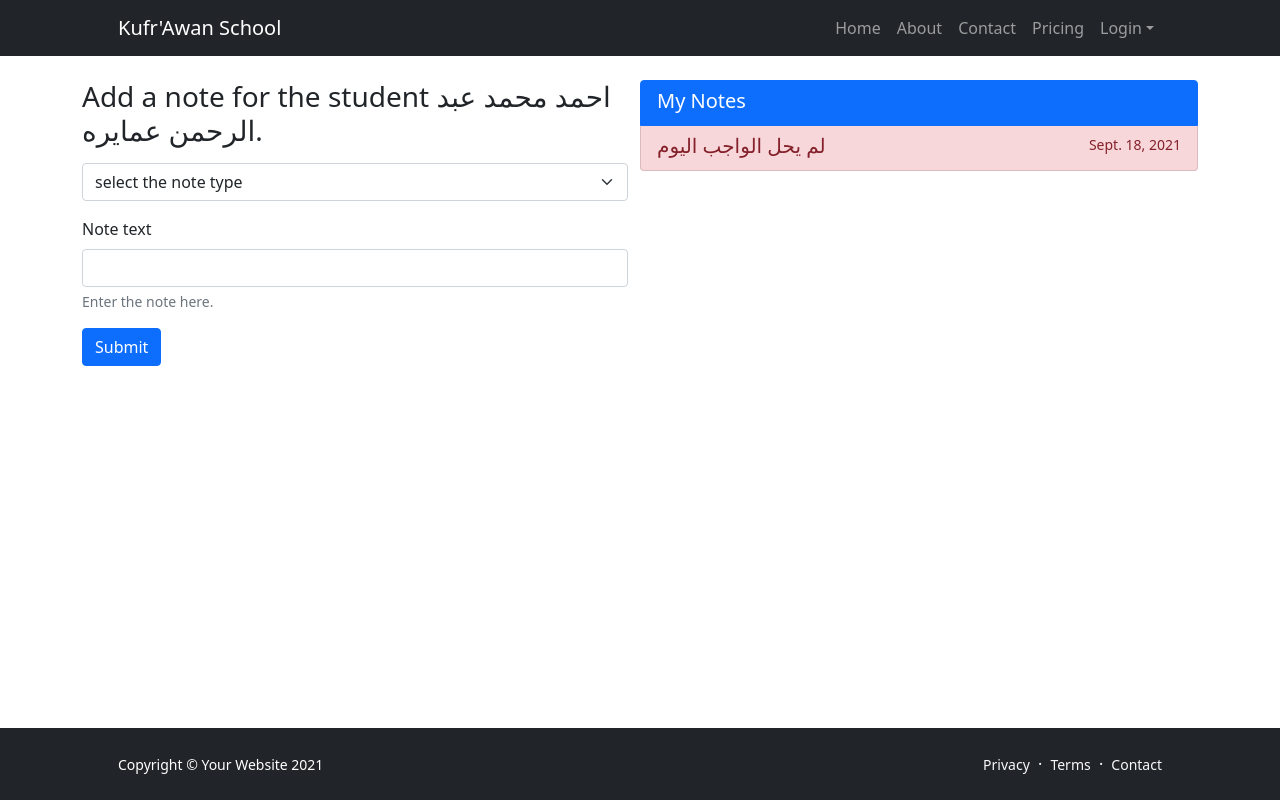
After one commit to ymankh/kufr-awan-school-django-management-system, a Django app: page /students_tabels/singel_student/37/ in a window 1280 px wide. The commit adds this page. Run offline with Django 3.2, Linux system fonts and the light colour scheme; data comes from the database, SQL or seed files in the repository; both versions use the stored data as it was after the commit; some libraries are stand-ins or nearby versions.

Commit message:
fix the add note to student page

```diff
--- a/grade/models.py
+++ b/grade/models.py
@@ -1,4 +1,3 @@
-from django.core.exceptions import ValidationError
 from django.db import models
 from django.contrib.auth.models import User
 from django.core.validators import MaxValueValidator, MinValueValidator
@@ -10,7 +9,7 @@ def validate_digit_length(phone):
 
 
 class Section(models.Model):
-    section = models.CharField(max_length=10)
+    section = models.CharField(max_length=10, unique=True)
 
     def __str__(self):
         return self.section
@@ -36,12 +35,20 @@ class Phone(models.Model):
         return self.phone
 
 
+class Group(models.Model):
+    group = models.CharField(max_length=1, unique=True)
+
+    def __str__(self):
+        return self.group
+
+
 class Student(models.Model):
     full_name = models.CharField(max_length=100, unique=True)
     national_id = models.CharField(verbose_name="national id", max_length=10,
                                    validators=[validate_digit_length], unique=True, null=True)
     grade = models.ForeignKey(Grade, null=True, on_delete=models.SET_NULL)
     section = models.ForeignKey(Section, null=True, on_delete=models.SET_NULL)
+    group = models.ForeignKey(Group, null=True, on_delete=models.SET_NULL, blank=True)
     profile_pic = models.FileField(null=True, blank=True)
     mobile = models.OneToOneField(Phone, on_delete=models.SET_NULL, null=True, blank=True)
 
--- /dev/null
+++ b/grade/templates/student_edit.html
@@ -0,0 +1,58 @@
+{% extends '__bass.html' %}
+{% block title %} student {{ student }} information {% endblock %}
+{% block contant %}
+    <div class="container">
+        <div class="row">
+            <div class="col-lg-6">
+                <div class="my-4">
+                    <form method="POST">
+                    {% csrf_token %}
+                        <div class="mb-3">
+                            <h3> Add a note for the student {{ student.full_name }}. </h3>
+                        </div>
+                        <div class="mb-3">
+                            <select class="form-select" aria-label="Default select example" name="note_type">
+                                <option disabled selected>select the note type</option>
+                                {% for note_type in note_types %}
+                                    <option value="{{ note_type.id }}">{{ note_type.NoteType }}
+                                        - {{ note_type.tag }}</option>
+                                {% endfor %}
+                            </select>
+                        </div>
+                        <div class="mb-3">
+                            <label for="note_text" class="form-label">Note text</label>
+                            <input type="text" class="form-control" name="note_text" aria-describedby="note_text">
+                            <div id="note_text" class="form-text">Enter the note here.</div>
+                        </div>
+                        <button type="submit" class="btn btn-primary">Submit</button>
+                    </form>
+                </div>
+            </div>
+            <div class="list-group col col-lg-6 my-4">
+                <span class="list-group-item list-group-item-action flex-column align-items-start active">
+                    <div class="d-flex w-100 justify-content-between">
+                        <h5 class="mb-1">My Notes</h5>
+                    </div>
+                </span>
+                {% if notes %}
+                    {% for note in notes %}
+                        <a href="#"
+                           class="list-group-item list-group-item-action flex-column align-items-start list-group-item-{{ note.note_type.tag }}">
+                            <div class="d-flex w-100 justify-content-between">
+                                <h5 class="mb-1">{{ note.note }}</h5>
+                                <small>{{ note.note_date }}</small>
+                            </div>
+                        </a>
+                    {% endfor %}
+                {% else %}
+                    <a href="#"
+                       class="list-group-item list-group-item-action flex-column align-items-start bg-{{ note.note_type.tag }}">
+                        <div class="d-flex w-100 justify-content-between">
+                            <h4 class="mb-1">There are no notes yet...</h4>
+                        </div>
+                    </a>
+                {% endif %}
+            </div>
+        </div>
+    </div>
+{% endblock %}
--- a/grade/templates/students_table.html
+++ b/grade/templates/students_table.html
@@ -11,7 +11,7 @@
                 <th scope="col">Handle</th>
                 <th scope="col">
                     <label class="switch">
-                        <input id="select_all" class="checkbox"  type="checkbox" size="lg">
+                        <input id="select_all" class="checkbox" type="checkbox" size="lg">
                         <span class="slider round"></span>
                     </label>
                 </th>
@@ -21,7 +21,9 @@
             {% for student in students %}
                 <tr>
                     <th scope="row">{{ forloop.counter }}</th>
-                    <td>{{ student.full_name }}</td>
+                    <td><a href="{% url 'student_information_edit' student_id=student.id %}"
+                           class="link-dark text">{{ student.full_name }}</a>
+                    </td>
                     <td>{{ student.absence_count }}</td>
                     <td>{{ student.grade }}</td>
                     <td><label for="{{ student.id }}"></label><input type="checkbox" class="checkbox stu_checkbox"
--- a/grade/urls.py
+++ b/grade/urls.py
@@ -6,7 +6,9 @@ urlpatterns = [
     path('login/', views.login, name="login"),
     path('profile/', views.profile, name="profile"),
     path('logout/', views.logout_, name="logout"),
-    path('students_tabels/<int:grade_id>/<int:section_id>/', views.students_table, name="students_table"),
+    path('students_tabels/<int:grade_id>/<int:section_id>/<int:group_id>/', views.students_table, name="students_table"),
     path('chose_grade/', views.chose_grade, name="chose_grade"),
     path('test/', views.test, name='test'),
+    path('students_tabels/singel_student/<int:student_id>/', views.edit_student_information
+         , name="student_information_edit"),
 ]
--- a/grade/views.py
+++ b/grade/views.py
@@ -3,7 +3,7 @@ from django.contrib.auth import logout
 from django.contrib.auth import login as auth_login
 from django.contrib.auth import authenticate
 from django.contrib import messages
-from .models import Student, StudentNote, Grade, Section, Absence
+from .models import Student, StudentNote, Grade, Section, Absence, StudentNoteType, Group
 from django.utils import timezone
 import json
 
@@ -54,24 +54,37 @@ def profile(request):
     return render(request, "profile.html", {"notes": notes, "time_now": timezone.now(), "student": student})
 
 
-def students_table(request, grade_id, section_id):
+def students_table(request, grade_id, section_id, group_id):
+    if not request.user.is_staff:
+        return redirect("index")
     if request.method == "POST":
-        # take the ideas of the students and set an absence on each one
+        # take the id's of the students and set an absence on each one
         if request.POST["students_absence"]:
             for stu_id in request.POST["students_absence"].split(","):
                 Absence(student=Student(id=stu_id)).save()
-    students = Student.objects.filter(grade=Grade(id=grade_id), section=Section(id=section_id))
+    if group_id == 0:
+        students = Student.objects.filter(grade=Grade(id=grade_id), section=Section(id=section_id))
+    else:
+        students = Student.objects.filter(grade=Grade(id=grade_id), section=Section(id=section_id),
+                                          group=Group(id=group_id))
     students_id = json.dumps([student.id for student in students])
     return render(request, "students_table.html",
-                  {"grade_id": grade_id, "section_id": section_id, "students": students, "students_id": students_id})
+                  {"grade_id": grade_id, "section_id": section_id,
+                   "students": students, "students_id": students_id})
 
 
 def chose_grade(request):
+    if not request.user.is_staff:
+        messages.add_message(request, messages.WARNING, message="you dont have the permission to Enter this page!!")
+        return redirect("index")
     if request.GET:
         data = request.GET
-        return redirect("students_table", data["grade"], data["section"])
-    return render(request, "chose_grade.html", {"sections": Section.objects.all(),
-                                                "grades": Grade.objects.all()})
+        return redirect("students_table", data["grade"], data["section"], data['group'])
+    return render(request, "chose_grade.html", {
+        "sections": Section.objects.all(),
+        "grades": Grade.objects.all(),
+        "groups": Group.objects.all(),
+    })
 
 
 # import csv
@@ -94,3 +107,24 @@ def test(request):
     #             pass
     #         i += 1
     return redirect('index')
+
+
+def edit_student_information(request, student_id):
+    if not request.user.is_staff:
+        redirect("index")
+    student = Student.objects.get(id=student_id)
+    if request.method == "POST":
+        data = request.POST
+        # check for missing fields
+        if not data.get("note_type"):
+            messages.add_message(request, messages.WARNING, message="You did note Specify the note type!")
+        elif not data.get("note_text", None):
+            messages.add_message(request, messages.WARNING, message="You did not enter the Note Text! ")
+        else:
+            # save the note
+            StudentNote(student=student, note_type=StudentNoteType(id=data["note_type"]), note=data["note_text"]).save()
+    return render(request, "student_edit.html", {
+        "student_id": student_id,
+        "student": student,
+        "note_types": StudentNoteType.objects.all(),
+        "notes": StudentNote.objects.filter(student=student)})
--- /dev/null
+++ b/static/css/custom.css
@@ -0,0 +1,7 @@
+a:link {
+    text-decoration: none;
+}
+
+a:hover {
+    text-decoration: underline #223322;
+}
--- a/templates/__bass.html
+++ b/templates/__bass.html
@@ -13,6 +13,7 @@
     <link href="https://cdn.jsdelivr.net/npm/bootstrap-icons@1.5.0/font/bootstrap-icons.css" rel="stylesheet"/>
     <!-- Core theme CSS (includes Bootstrap)-->
     <link href="{% static "css/styles.css" %}" rel="stylesheet"/>
+    <link rel="stylesheet" href="{% static "css/custom.css" %}">
 </head>
 <body class="d-flex flex-column h-100">
 <main class="flex-shrink-0">
@@ -54,15 +55,14 @@
         </div>
     </nav>
     {% if messages %}
-
-        <div class="container mt-2">
-            {% for message in messages %}
-                <div class="alert alert-{{ message.tags }} alert-dismissible fade show" role="{{ message.tags }}">
+        {% for message in messages %}
+            <div class="container">
+                <div class="alert alert-{{ message.tags }} alert-dismissible fade show mt-2" role="{{ message.tags }}">
                     {{ message }}
                     <button type="button" class="btn-close" data-bs-dismiss="alert" aria-label="Close"></button>
                 </div>
-            {% endfor %}
-        </div>
+            </div>
+        {% endfor %}
     {% endif %}
     {% block contant %}
 
```
Also changed, not shown: grade/admin.py (+8 -2 lines), grade/templates/chose_grade.html (+8 -1 lines), db.sqlite3. Lines whose indentation alone changed are shown as unchanged.
